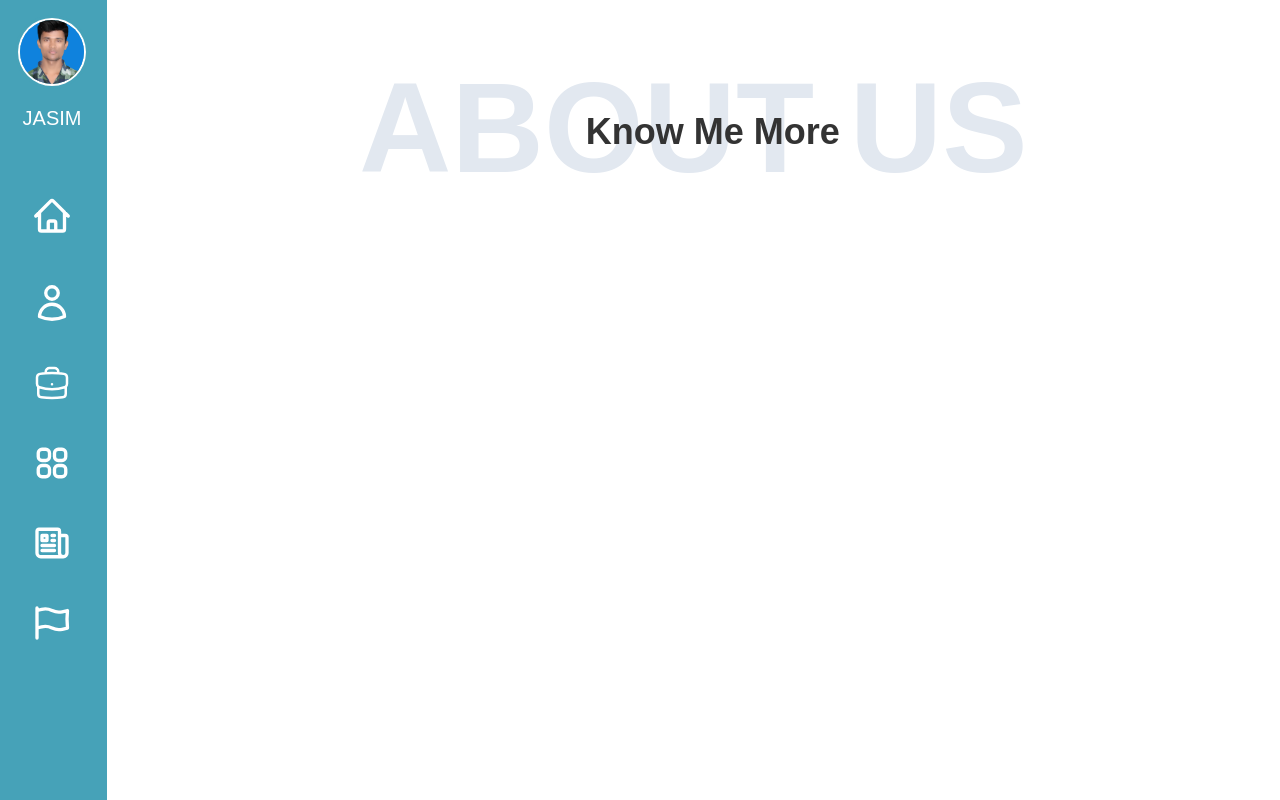
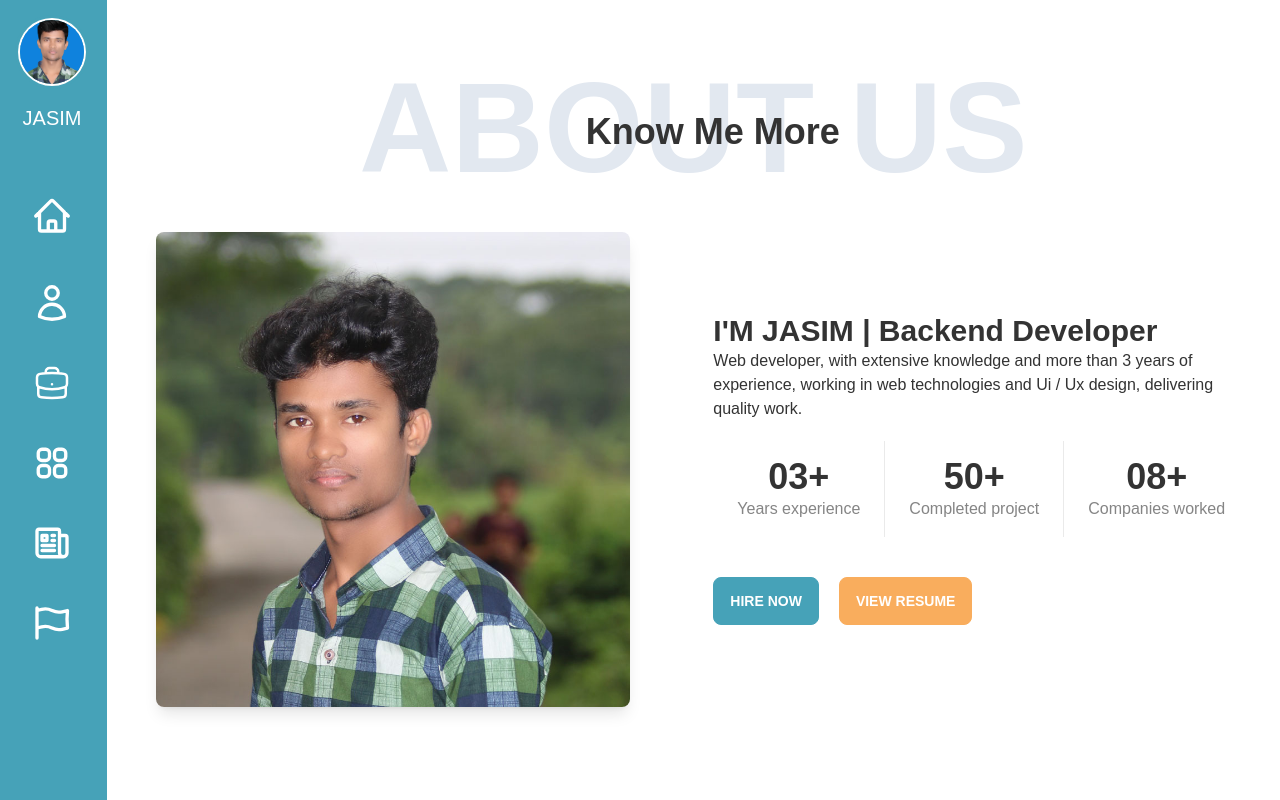
Before and after one commit to ismailjosim/myportfolio, a React (Create React App) app: page /about in a window 1280 px wide. Built offline with nearby package versions, Linux system fonts and the light colour scheme.

Commit message:
add about section

```diff
--- a/src/Components/About.js
+++ b/src/Components/About.js
@@ -1,11 +1,65 @@
 import React from 'react';
 import SectionHeader from './utilities/SectionHeader';
+import ReactTyped from 'react-typed';
+import { Link } from 'react-router-dom';
 
 const About = () => {
     return (
         <div className='w-11/12 mx-auto'>
             <div className="min-h-screen">
                 <SectionHeader headTitle={'About US'} subTitle={'Know Me More'}></SectionHeader>
+                <div className='grid grid-cols-2 justify-between items-center gap-10 mt-10'>
+                    <div className="avatar">
+                        <div className="rounded-lg shadow-lg w-11/12">
+                            <img src='about.jpg' alt="person" />
+                        </div>
+                    </div>
+                    <div>
+                        <h2 className='text-3xl font-bold uppercase inline'>I'm Jasim | </h2>
+                        <ReactTyped
+                            className='text-3xl font-bold'
+                            strings={[
+                                `Frontend Developer `,
+                                `Backend Developer `,
+                                `MERN Stack Developer `,
+                                `Blogger `
+                            ]}
+                            typeSpeed={60}
+                            backSpeed={70}
+                            loop
+                        >
+                        </ReactTyped>
+                        <p>
+                            Web developer, with extensive knowledge and more than 3 years of experience, working in web technologies and Ui / Ux design, delivering quality work.
+                        </p>
+                        <div className="stats mt-5">
+                            <div className="stat place-items-center">
+                                <div className=" stat-value">03+</div>
+                                <div className="stat-title">Years
+                                    experience</div>
+                            </div>
+                            <div className="stat place-items-center">
+                                <div className=" stat-value">50+</div>
+                                <div className="stat-title">Completed project</div>
+                            </div>
+                            <div className="stat place-items-center">
+                                <div className=" stat-value">08+</div>
+                                <div className="stat-title">Companies worked</div>
+                            </div>
+                        </div>
+                        <div className='mt-10 flex gap-5'>
+                            <Link to='/contact' className='btn btn-primary text-white'>Hire Now</Link>
+                            <a
+                                href='https://drive.google.com/file/d/1gGJOpYpagTsuX3ITCBZIgmQiSCag5yXL/view?usp=share_link'
+                                target='_blank'
+                                className='btn btn-warning text-white' rel="noreferrer"
+                            >View Resume</a>
+                        </div>
+                    </div>
+
+
+                </div>
+
             </div>
         </div>
 
@@ -13,34 +67,3 @@ const About = () => {
 };
 
 export default About;
-
-// <div className="about_container container grid">
-//     <img src="assets/img/about.jpg" alt="about_image" className="about_img" />
-
-//     <div className="about_data">
-//         <p className="about_description">Web developer, with extensive knowledge and more than 3 years of
-//             experience, working in
-//             web technologies and Ui / Ux design,
-//             delivering quality work.</p>
-//         <div className="about_info">
-//             <div>
-//                 <span className="about_info-title">03+</span>
-//                 <span className="about_info-name">Years <br />experience</span>
-//             </div>
-//             <div>
-//                 <span className="about_info-title">50+</span>
-//                 <span className="about_info-name">Completed <br /> project</span>
-//             </div>
-//             <div>
-//                 <span className="about_info-title">08+</span>
-//                 <span className="about_info-name">Companies <br /> worked</span>
-//             </div>
-//         </div>
-
-//         <div className="about_buttons">
-//             <a download="" href="assets/pdf/Alexa-Cv.pdf" className="button button-flex">
-//                 Download CV <i className="uil uil-download-alt button_icon"></i>
-//             </a>
-//         </div>
-//     </div>
-// </div>
--- a/src/Components/Home.js
+++ b/src/Components/Home.js
@@ -29,7 +29,8 @@ const Home = () => {
                             <a
                                 href='https://drive.google.com/file/d/1gGJOpYpagTsuX3ITCBZIgmQiSCag5yXL/view?usp=share_link'
                                 target='_blank'
-                                className='btn btn-warning text-white' rel="noreferrer">View Resume</a>
+                                className='btn btn-warning text-white' rel="noreferrer"
+                            >View Resume</a>
                         </div>
 
                     </div>
```
Also changed, not shown: public/about.jpg (added).
